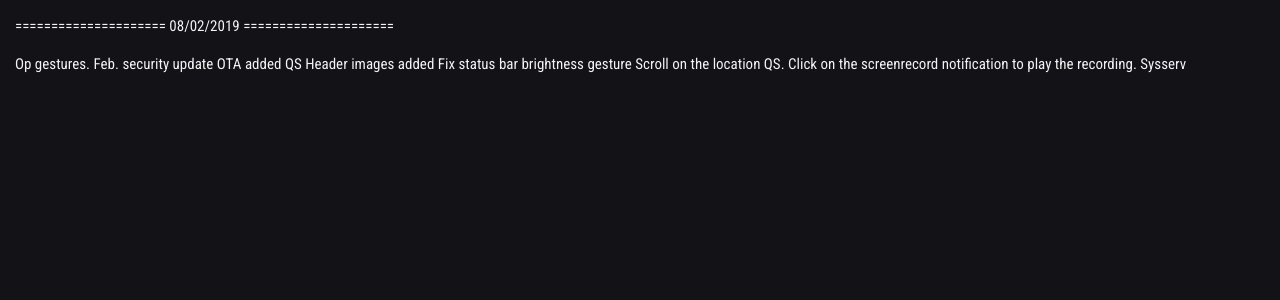
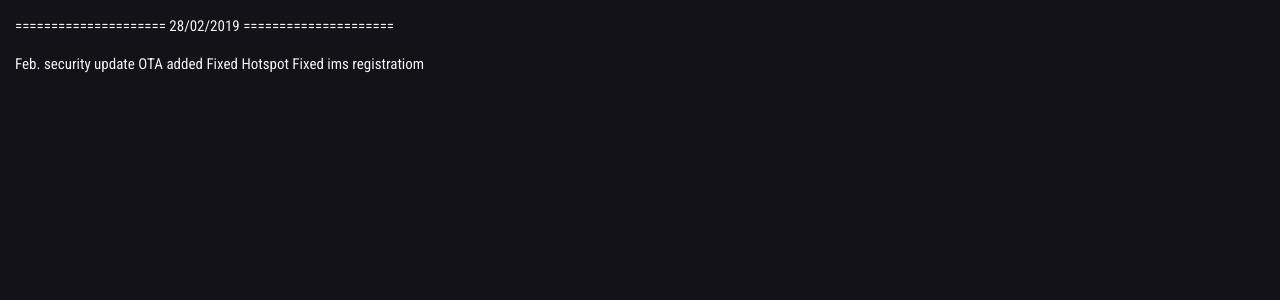
Before and after one commit to tyazx/BootleggersROM-Devices.github.io, a Jekyll site: the page built from _changelog/tissot.md, in a window 1280 px wide. Shown: the top 300 px of the page. Built offline with Jekyll 4.4.1, drawn with Linux system fonts in a browser that asks for light colours; nearby versions of some CDN libraries.

Commit message:
Update tissot

```diff
--- a/_changelog/tissot.md
+++ b/_changelog/tissot.md
@@ -3,14 +3,10 @@ title:tissot
 layout:changelayout
 ---
 =====================
-    08/02/2019
+    28/02/2019
 =====================
 
-Op gestures.
 Feb. security update
 OTA added
-QS Header images added
-Fix status bar brightness gesture
-Scroll on the location QS.
-Click on the screenrecord notification to play the recording.
-Sysserv
+Fixed Hotspot
+Fixed ims registratiom
```
Also changed, not shown: _devices/tissot.md (+2 -2 lines).
